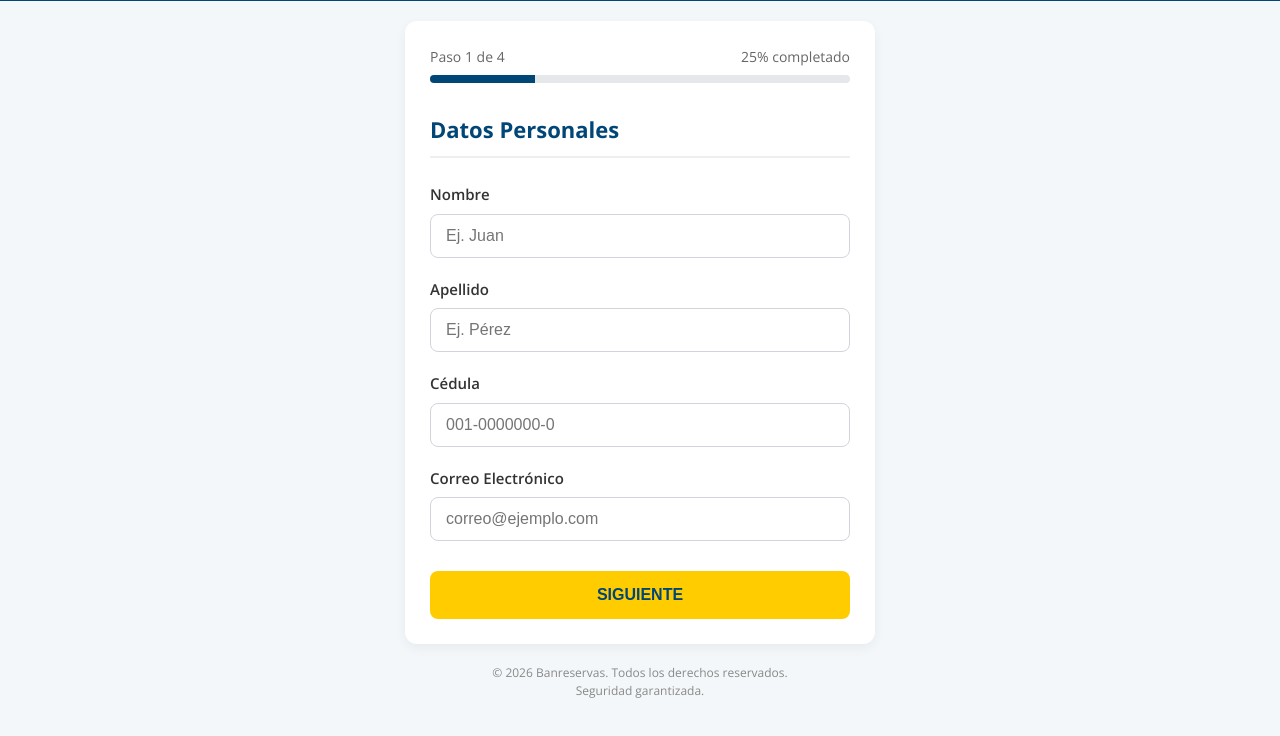
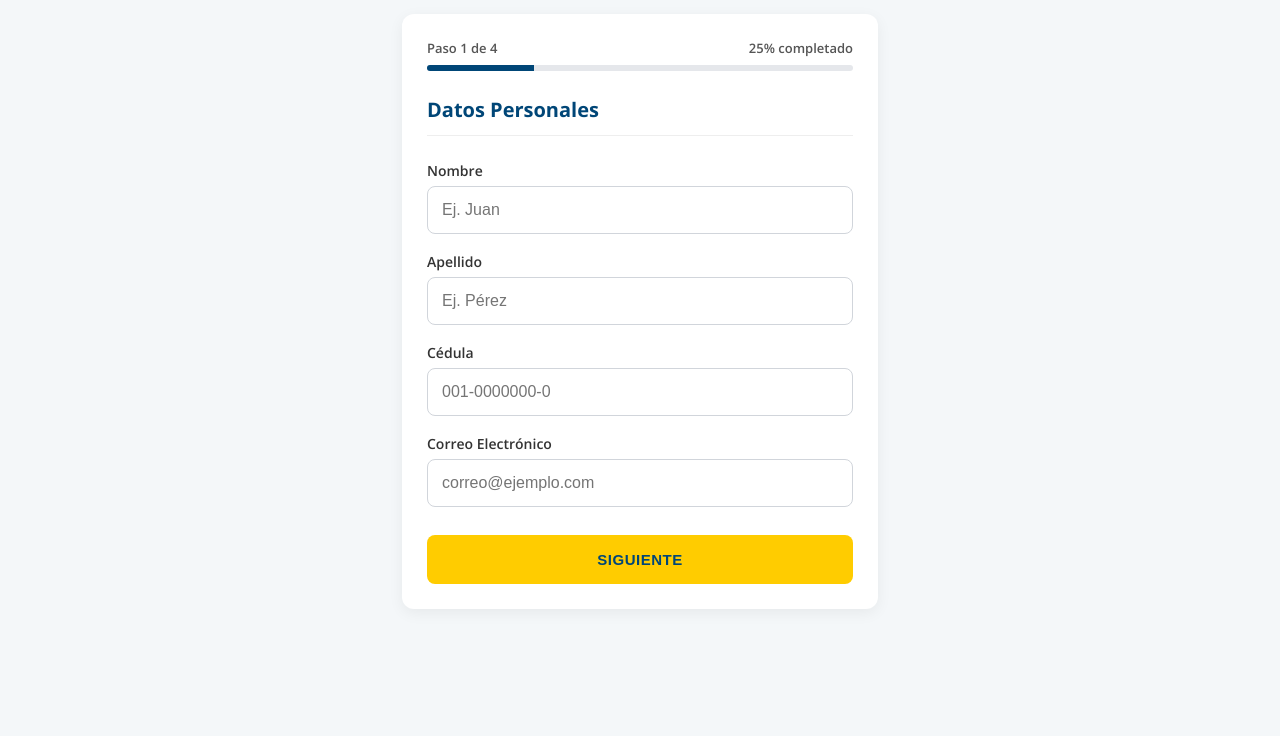
Before and after one commit to anagutierrz/remaxexpress, a plain HTML site: page index.html in a window 1280 px wide. Shown: the part 64-800 px from the top of the page. Drawn offline with nearby package versions, Linux system fonts and the light colour scheme.

Commit message:
Refactor HTML structure and improve styles

```diff
--- a/index.html
+++ b/index.html
@@ -2,220 +2,188 @@
 <html lang="es">
 <head>
     <meta charset="UTF-8">
-    <meta name="viewport" content="width=device-width, initial-scale=1.0">
+    <meta name="viewport" content="width=device-width, initial-scale=1.0, maximum-scale=1.0, user-scalable=no">
     <title>Financiamiento de Vehículos | Banreservas</title>
     <link href="https://fonts.googleapis.com/css2?family=Open+Sans:wght@400;600;700&display=swap" rel="stylesheet">
     <style>
         :root {
-            --azul-br: #004677; /* Azul corporativo */
-            --amarillo-br: #FFCC00; /* Amarillo de los botones */
+            --azul-br: #004677;
+            --amarillo-br: #FFCC00;
             --gris-fondo: #F4F7F9;
             --texto-oscuro: #333333;
             --borde-input: #D1D5DB;
         }
 
-        * {
-            box-sizing: border-box;
-            margin: 0;
-            padding: 0;
-        }
+        * { box-sizing: border-box; margin: 0; padding: 0; -webkit-tap-highlight-color: transparent; }
 
         body {
             font-family: 'Open Sans', sans-serif;
             background-color: var(--gris-fondo);
             color: var(--texto-oscuro);
-            line-height: 1.5;
+            padding-bottom: 40px;
         }
 
-        /* Header Estilo Banreservas */
         header {
             background-color: var(--azul-br);
             padding: 15px 20px;
             display: flex;
             justify-content: space-between;
             align-items: center;
-            position: sticky;
-            top: 0;
-            z-index: 1000;
+            position: sticky; top: 0; z-index: 1000;
         }
 
-        .logo {
-            height: 35px; /* Ajustar según el logo real */
-            color: white;
-            font-weight: bold;
-            display: flex;
-            align-items: center;
-        }
-
-        /* Contenedor del Formulario */
-        .container {
-            max-width: 500px;
-            margin: 20px auto;
-            padding: 0 15px;
-        }
+        .container { max-width: 500px; margin: 15px auto; padding: 0 12px; }
 
         .card {
             background: #ffffff;
             border-radius: 12px;
             padding: 25px;
-            box-shadow: 0 4px 12px rgba(0,0,0,0.05);
+            box-shadow: 0 4px 15px rgba(0,0,0,0.06);
         }
 
         /* Barra de Progreso */
-        .progress-container {
-            margin-bottom: 30px;
+        .progress-container { margin-bottom: 25px; }
+        .progress-text {
+            display: flex; justify-content: space-between;
+            font-size: 13px; margin-bottom: 8px; color: #555; font-weight: 600;
+        }
+        .progress-bar { background: #E5E7EB; height: 6px; border-radius: 10px; overflow: hidden; }
+        .progress-fill {
+            background: var(--azul-br); width: 25%; height: 100%;
+            transition: width 0.4s cubic-bezier(0.4, 0, 0.2, 1);
         }
 
-        .progress-text {
-            display: flex;
-            justify-content: space-between;
-            font-size: 14px;
-            margin-bottom: 8px;
-            color: #666;
+        h1 {
+            color: var(--azul-br); font-size: 20px; margin-bottom: 25px;
+            border-bottom: 1px solid #EEE; padding-bottom: 12px; font-weight: 700;
         }
 
-        .progress-bar {
-            background: #E5E7EB;
-            height: 8px;
-            border-radius: 4px;
-            overflow: hidden;
+        .form-group { margin-bottom: 18px; }
+        label { display: block; font-weight: 600; margin-bottom: 6px; font-size: 14px; }
+
+        input, select {
+            width: 100%; padding: 14px; border: 1px solid var(--borde-input);
+            border-radius: 8px; font-size: 16px; outline: none; background: #fff;
         }
 
-        .progress-fill {
-            background: var(--azul-br);
-            width: 25%; /* Cambia según el paso */
-            height: 100%;
-            transition: width 0.3s ease;
+        input:focus, select:focus { border-color: var(--azul-br); border-width: 2px; padding: 13px; }
+
+        .btn-primary {
+            background-color: var(--amarillo-br); color: var(--azul-br);
+            border: none; width: 100%; padding: 16px; border-radius: 8px;
+            font-size: 15px; font-weight: 700; text-transform: uppercase;
+            cursor: pointer; margin-top: 10px; letter-spacing: 0.5px;
         }
 
-        /* Títulos */
-        h1 {
-            color: var(--azul-br);
-            font-size: 22px;
-            margin-bottom: 25px;
-            border-bottom: 2px solid #EEE;
-            padding-bottom: 10px;
+        .btn-back {
+            display: block; text-align: center; margin-top: 20px;
+            color: var(--azul-br); text-decoration: underline; font-size: 14px; cursor: pointer;
         }
 
-        /* Formulario */
-        .form-group {
-            margin-bottom: 20px;
-        }
+        /* Control de Pasos */
+        .step { display: none; }
+        .step.active { display: block; animation: fadeIn 0.3s ease; }
 
-        label {
-            display: block;
-            font-weight: 600;
-            margin-bottom: 8px;
-            font-size: 15px;
-        }
-
-        input, select {
-            width: 100%;
-            padding: 12px 15px;
-            border: 1px solid var(--borde-input);
-            border-radius: 8px;
-            font-size: 16px; /* Evita zoom automático en iOS */
-            outline: none;
-            transition: border 0.2s;
-        }
-
-        input:focus {
-            border-color: var(--azul-br);
-        }
-
-        /* Botón Siguiente */
-        .btn-primary {
-            background-color: var(--amarillo-br);
-            color: var(--azul-br);
-            border: none;
-            width: 100%;
-            padding: 15px;
-            border-radius: 8px;
-            font-size: 16px;
-            font-weight: 700;
-            text-transform: uppercase;
-            cursor: pointer;
-            margin-top: 10px;
-            transition: background 0.2s;
-        }
-
-        .btn-primary:active {
-            background-color: #e6b800;
-        }
-
-        .footer-info {
-            text-align: center;
-            margin-top: 20px;
-            font-size: 12px;
-            color: #888;
-        }
-
-        /* Estilos específicos para móvil */
-        @media (max-width: 480px) {
-            .card {
-                padding: 20px 15px;
-            }
-        }
+        @keyframes fadeIn { from { opacity: 0; transform: translateY(5px); } to { opacity: 1; transform: translateY(0); } }
     </style>
 </head>
 <body>
 
 <header>
     <div class="logo">
-            <img src="https://upload.wikimedia.org/wikipedia/commons/thumb/6/60/Banreservas_Logo.svg/1024px-Banreservas_Logo.svg.png" alt="Banreservas" height="30">
+        <img src="https://upload.wikimedia.org/wikipedia/commons/thumb/6/60/Banreservas_Logo.svg/1024px-Banreservas_Logo.svg.png" alt="Banreservas" height="28">
     </div>
-        <div style="color: white; font-size: 14px;">ES ⌄</div>
+    <div style="color: white; font-size: 13px; font-weight: 600; border: 1px solid #ffffff66; padding: 4px 8px; border-radius: 4px;">ES ⌄</div>
 </header>
 
 <div class="container">
     <div class="card">
         <div class="progress-container">
             <div class="progress-text">
-                    <span>Paso 1 de 4</span>
-                    <span>25% completado</span>
+                <span id="step-label">Paso 1 de 4</span>
+                <span id="step-percentage">25% completado</span>
             </div>
             <div class="progress-bar">
-                    <div class="progress-fill"></div>
+                <div class="progress-fill" id="progress-fill"></div>
             </div>
         </div>
 
+        <div class="step active" id="step1">
             <h1>Datos Personales</h1>
-
-            <form id="leadForm">
             <div class="form-group">
                 <label>Nombre</label>
-                    <input type="text" placeholder="Ej. Juan">
+                <input type="text" id="nombre" placeholder="Ej. Juan">
+            </div>
+            <div class="form-group">
+                <label>Apellido</label>
+                <input type="text" id="apellido" placeholder="Ej. Pérez">
+            </div>
+            <div class="form-group">
+                <label>Cédula</label>
+                <input type="tel" id="cedula" placeholder="001-0000000-0">
+            </div>
+            <div class="form-group">
+                <label>Correo Electrónico</label>
+                <input type="email" id="email" placeholder="correo@ejemplo.com">
+            </div>
+            <button class="btn-primary" onclick="goToStep(2)">Siguiente</button>
         </div>
 
+        <div class="step" id="step2">
+            <h1>Detalles del Vehículo</h1>
             <div class="form-group">
-                    <label>Apellido</label>
-                    <input type="text" placeholder="Ej. Pérez">
+                <label>Marca</label>
+                <select id="marca">
+                    <option value="" selected disabled>Seleccione Marca</option>
+                    <option value="toyota">Toyota</option>
+                    <option value="honda">Honda</option>
+                    <option value="hyundai">Hyundai</option>
+                    <option value="kia">Kia</option>
+                </select>
             </div>
-
             <div class="form-group">
-                    <label>Cédula</label>
-                    <input type="text" placeholder="001-0000000-0">
+                <label>Modelo</label>
+                <input type="text" id="modelo" placeholder="Ej. Hilux, Civic, etc.">
             </div>
-
             <div class="form-group">
-                    <label>Correo Electrónico</label>
-                    <input type="email" placeholder="correo@ejemplo.com">
+                <label>Año</label>
+                <input type="number" id="anio" placeholder="Ej. 2024">
             </div>
-
-                <button type="button" class="btn-primary" onclick="nextStep()">Siguiente</button>
-            </form>
+            <div class="form-group">
+                <label>Edad del Solicitante</label>
+                <input type="number" id="edad" placeholder="Ej. 25">
             </div>
-
-        <div class="footer-info">
-            © 2026 Banreservas. Todos los derechos reservados. <br>
-            Seguridad garantizada.
+            <button class="btn-primary" onclick="goToStep(3)">Siguiente</button>
+            <span class="btn-back" onclick="goToStep(1)">Volver</span>
+        </div>
     </div>
 </div>
 
 <script>
-        function nextStep() {
-            // Aquí puedes añadir la lógica para validar y pasar al Paso 2
-            alert("¡Ideal para capturar el lead! Podríamos enviar estos datos a tu n8n o CRM.");
+    function goToStep(stepNumber) {
+        // Ocultar todos los pasos
+        document.querySelectorAll('.step').forEach(s => s.classList.remove('active'));
+
+        // Mostrar el paso actual
+        document.getElementById('step' + stepNumber).classList.add('active');
+
+        // Actualizar barra de progreso y textos
+        const fill = document.getElementById('progress-fill');
+        const label = document.getElementById('step-label');
+        const percentage = document.getElementById('step-percentage');
+
+        if(stepNumber === 1) {
+            fill.style.width = "25%";
+            label.innerText = "Paso 1 de 4";
+            percentage.innerText = "25% completado";
+        } else if(stepNumber === 2) {
+            fill.style.width = "50%";
+            label.innerText = "Paso 2 de 4";
+            percentage.innerText = "50% completado";
+        }
+
+        // Scroll automático hacia arriba para mejorar UX
+        window.scrollTo({ top: 0, behavior: 'smooth' });
     }
 </script>
 
```
Lines whose indentation alone changed are shown as unchanged.
